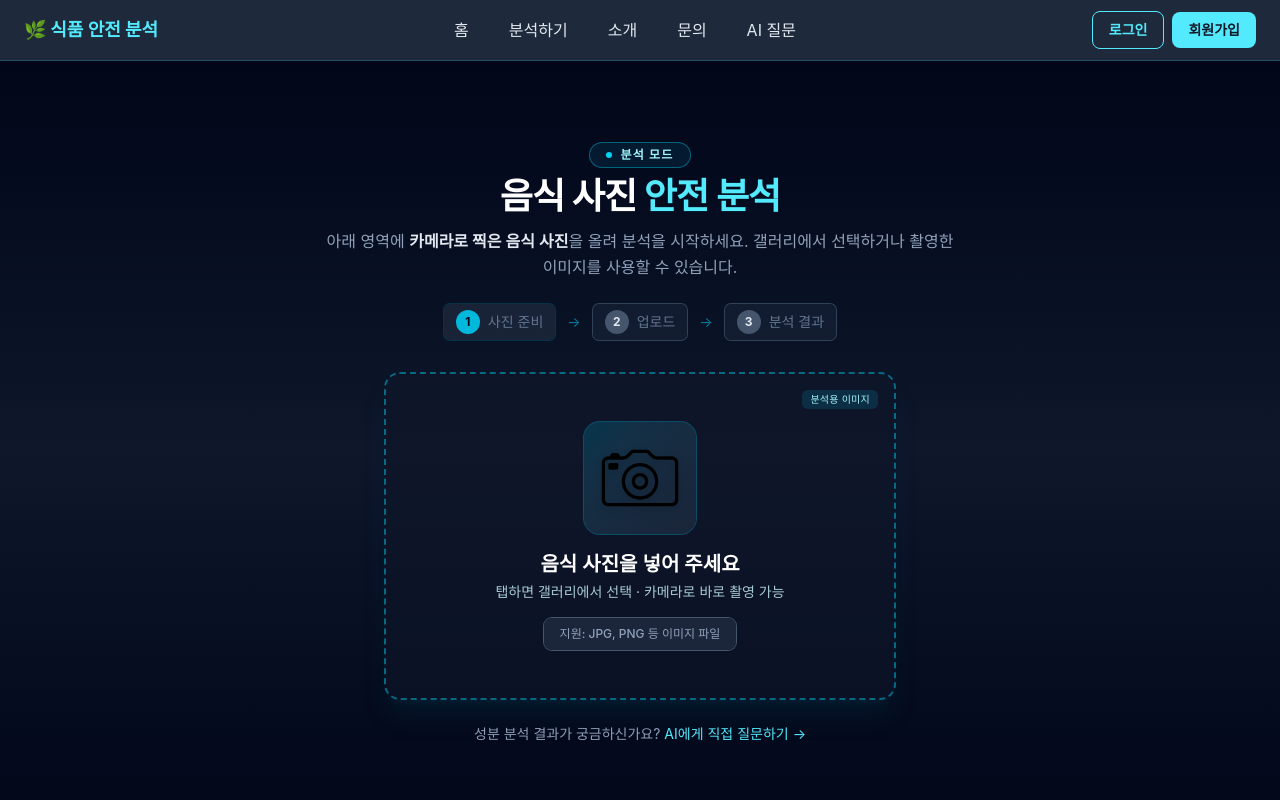
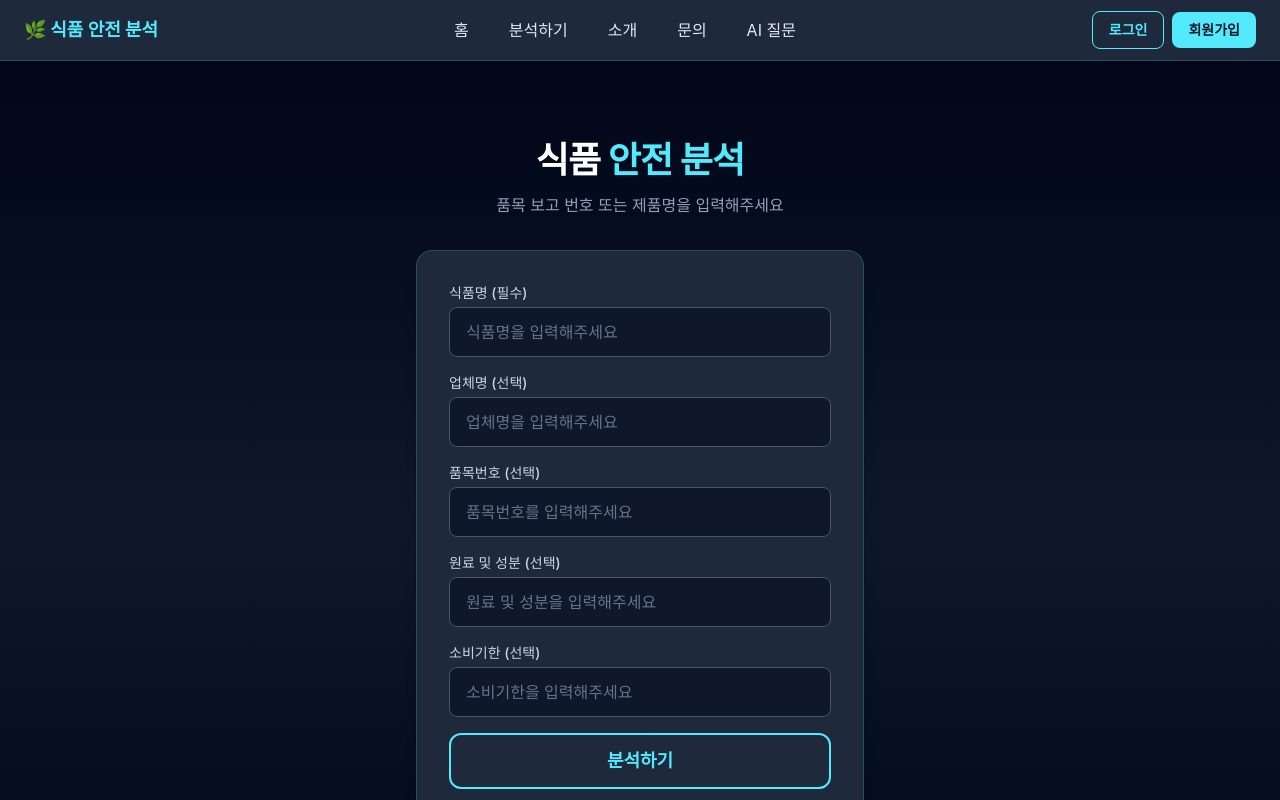
Before and after one commit to hnsh0522-cloud/CanIEat, a React (Vite) app: page /analyze in a window 1280 px wide. Shown: the top 800 px of the page. Built offline with nearby package versions, Linux system fonts and the light colour scheme.

Commit message:
AI 분석 탭 요구 조건 충족 완료

```diff
--- a/src/pages/AnalyzePage.jsx
+++ b/src/pages/AnalyzePage.jsx
@@ -1,95 +1,167 @@
+import { useState } from "react";
 import { Link } from "react-router-dom";
 
+const initialForm = {
+  foodName: "",
+  companyName: "",
+  productNumber: "",
+  ingredients: "",
+  expiryDate: "",
+};
+
+const inputClassName =
+  "w-full rounded-lg border border-slate-600 bg-[#0f172a] px-4 py-3 text-white placeholder-slate-500 focus:border-cyan-300 focus:outline-none";
+
+const buttonClassName =
+  "w-full rounded-xl border-2 border-cyan-300 bg-transparent px-8 py-3 text-lg font-semibold text-cyan-300 transition-all duration-200 hover:bg-cyan-300 hover:text-gray-900";
+
 export default function AnalyzePage() {
+  const [form, setForm] = useState(initialForm);
+  const [autoFillMode, setAutoFillMode] = useState(0);
+
+  const handleChange = (e) => {
+    const { name, value } = e.target;
+    setForm((prev) => ({ ...prev, [name]: value }));
+  };
+
+  const handleAutoFill = () => {
+    if (autoFillMode % 2 === 0) {
+      setForm({
+        foodName: "두부 김치찌개",
+        companyName: "(주)샘플식품",
+        productNumber: "",
+        ingredients: "두부, 김치, 고춧가루",
+        expiryDate: "제조일로부터 6개월까지",
+      });
+    } else {
+      setForm({
+        foodName: "즉석밥",
+        companyName: "",
+        productNumber: "2024012345678",
+        ingredients: "",
+        expiryDate: "",
+      });
+    }
+    setAutoFillMode((m) => m + 1);
+  };
+
+  const handleSubmit = (e) => {
+    e.preventDefault();
+    if (!form.foodName.trim()) {
+      alert("식품명은 필수 입력 항목입니다.");
+      return;
+    }
+    alert("분석 기능은 준비 중입니다.");
+  };
+
   return (
     <div className="m-0 box-border min-h-screen bg-gradient-to-b from-slate-950 via-slate-900 to-slate-950 pt-[50px] text-slate-100">
       <main className="mx-auto max-w-2xl px-4 pb-16 pt-10">
+        {/* 상단 제목 */}
         <div className="mb-8 text-center">
-          <p className="mb-2 inline-flex items-center gap-2 rounded-full border border-cyan-400/40 bg-cyan-500/10 px-4 py-1 text-xs font-semibold uppercase tracking-widest text-cyan-200">
-            <span
-              className="h-1.5 w-1.5 rounded-full bg-cyan-400"
-              aria-hidden="true"
-            ></span>
-            분석 모드
-          </p>
           <h1 className="text-3xl font-bold tracking-tight text-white md:text-4xl">
-            음식 사진 <span className="text-cyan-300">안전 분석</span>
+            식품 <span className="text-cyan-300">안전 분석</span>
           </h1>
           <p className="mt-3 text-sm leading-relaxed text-slate-400 md:text-base">
-            아래 영역에{" "}
-            <strong className="font-semibold text-slate-200">
-              카메라로 찍은 음식 사진
-            </strong>
-            을 올려 분석을 시작하세요. 갤러리에서 선택하거나 촬영한 이미지를
-            사용할 수 있습니다.
+            품목 보고 번호 또는 제품명을 입력해주세요
           </p>
-          <ol
-            className="mt-6 flex flex-wrap items-center justify-center gap-3 text-xs text-slate-500 md:text-sm"
-            aria-label="분석 단계"
-          >
-            <li className="flex items-center gap-2 rounded-md bg-slate-800/80 px-3 py-1.5 ring-1 ring-cyan-500/20">
-              <span className="flex h-6 w-6 items-center justify-center rounded-full bg-cyan-500 text-xs font-bold text-slate-950">
-                1
-              </span>
-              사진 준비
-            </li>
-            <li className="text-cyan-600/80" aria-hidden="true">
-              →
-            </li>
-            <li className="flex items-center gap-2 rounded-md bg-slate-800/50 px-3 py-1.5 ring-1 ring-slate-700">
-              <span className="flex h-6 w-6 items-center justify-center rounded-full bg-slate-600 text-xs font-bold text-slate-200">
-                2
-              </span>
-              업로드
-            </li>
-            <li className="text-cyan-600/80" aria-hidden="true">
-              →
-            </li>
-            <li className="flex items-center gap-2 rounded-md bg-slate-800/50 px-3 py-1.5 ring-1 ring-slate-700">
-              <span className="flex h-6 w-6 items-center justify-center rounded-full bg-slate-600 text-xs font-bold text-slate-200">
-                3
-              </span>
-              분석 결과
-            </li>
-          </ol>
         </div>
 
-        <form className="flex justify-center" action="#" method="post">
-          <button
-            type="button"
-            className="group relative flex w-full max-w-md flex-col items-center gap-4 rounded-2xl border-2 border-dashed border-cyan-400/45 bg-slate-900/60 px-8 py-12 text-center shadow-xl shadow-cyan-950/30 transition-all hover:border-cyan-400 hover:bg-slate-900/80 hover:shadow-cyan-500/10 focus:outline-none focus-visible:ring-2 focus-visible:ring-cyan-400 focus-visible:ring-offset-2 focus-visible:ring-offset-slate-950 md:max-w-lg"
-          >
-            <span className="absolute right-4 top-4 rounded-md bg-cyan-500/15 px-2 py-0.5 text-[10px] font-medium uppercase tracking-wide text-cyan-200">
-              분석용 이미지
-            </span>
-            <div className="flex h-28 w-28 items-center justify-center rounded-2xl bg-gradient-to-br from-cyan-500/20 to-slate-800/80 ring-1 ring-cyan-400/30 transition-transform group-hover:scale-105">
-              <img
-                className="h-20 w-20 object-contain drop-shadow-lg"
-                src="/pictures/camera.png"
-                alt="카메라 아이콘: 음식 사진을 촬영하거나 파일로 선택할 수 있음을 나타냄"
+        {/* 입력 폼 */}
+        <div className="mx-auto w-full max-w-md rounded-2xl border border-cyan-300/20 bg-[#1e293b] p-8 shadow-lg">
+          <form onSubmit={handleSubmit} className="space-y-4">
+            <div>
+              <label className="mb-1 block text-sm font-medium text-slate-300">
+                식품명 (필수)
+              </label>
+              <input
+                type="text"
+                name="foodName"
+                value={form.foodName}
+                onChange={handleChange}
+                placeholder="식품명을 입력해주세요"
+                className={inputClassName}
+                required
               />
             </div>
-            <div className="space-y-1">
-              <span className="block text-lg font-semibold text-white md:text-xl">
-                음식 사진을 넣어 주세요
-              </span>
-              <span className="block text-sm text-cyan-100/80">
-                탭하면 갤러리에서 선택 · 카메라로 바로 촬영 가능
-              </span>
+
+            <div>
+              <label className="mb-1 block text-sm font-medium text-slate-300">
+                업체명 (선택)
+              </label>
+              <input
+                type="text"
+                name="companyName"
+                value={form.companyName}
+                onChange={handleChange}
+                placeholder="업체명을 입력해주세요"
+                className={inputClassName}
+              />
             </div>
-            <span className="rounded-lg bg-slate-800/90 px-4 py-2 text-xs font-medium text-slate-400 ring-1 ring-slate-600 group-hover:text-cyan-200/90">
-              지원: JPG, PNG 등 이미지 파일
-            </span>
-          </button>
-        </form>
 
-        {/* AI 질문 링크 추가 */}
+            <div>
+              <label className="mb-1 block text-sm font-medium text-slate-300">
+                품목번호 (선택)
+              </label>
+              <input
+                type="text"
+                name="productNumber"
+                value={form.productNumber}
+                onChange={handleChange}
+                placeholder="품목번호를 입력해주세요"
+                className={inputClassName}
+              />
+            </div>
+
+            <div>
+              <label className="mb-1 block text-sm font-medium text-slate-300">
+                원료 및 성분 (선택)
+              </label>
+              <input
+                type="text"
+                name="ingredients"
+                value={form.ingredients}
+                onChange={handleChange}
+                placeholder="원료 및 성분을 입력해주세요"
+                className={inputClassName}
+              />
+            </div>
+
+            <div>
+              <label className="mb-1 block text-sm font-medium text-slate-300">
+                소비기한 (선택)
+              </label>
+              <input
+                type="text"
+                name="expiryDate"
+                value={form.expiryDate}
+                onChange={handleChange}
+                placeholder="소비기한을 입력해주세요"
+                className={inputClassName}
+              />
+            </div>
+
+            <div className="mt-2 flex flex-col gap-3">
+              <button type="submit" className={buttonClassName}>
+                분석하기
+              </button>
+              <button
+                type="button"
+                onClick={handleAutoFill}
+                className={buttonClassName}
+              >
+                자동 입력
+              </button>
+            </div>
+          </form>
+        </div>
+
+        {/* 하단 링크 */}
         <div className="mt-6 text-center">
           <p className="text-sm text-slate-400">
-            성분 분석 결과가 궁금하신가요?{" "}
             <Link
               to="/ai-chat"
-              className="text-cyan-300 hover:underline hover:text-white transition-colors"
+              className="text-cyan-300 transition-colors hover:text-white hover:underline"
             >
               AI에게 직접 질문하기 →
             </Link>
```
